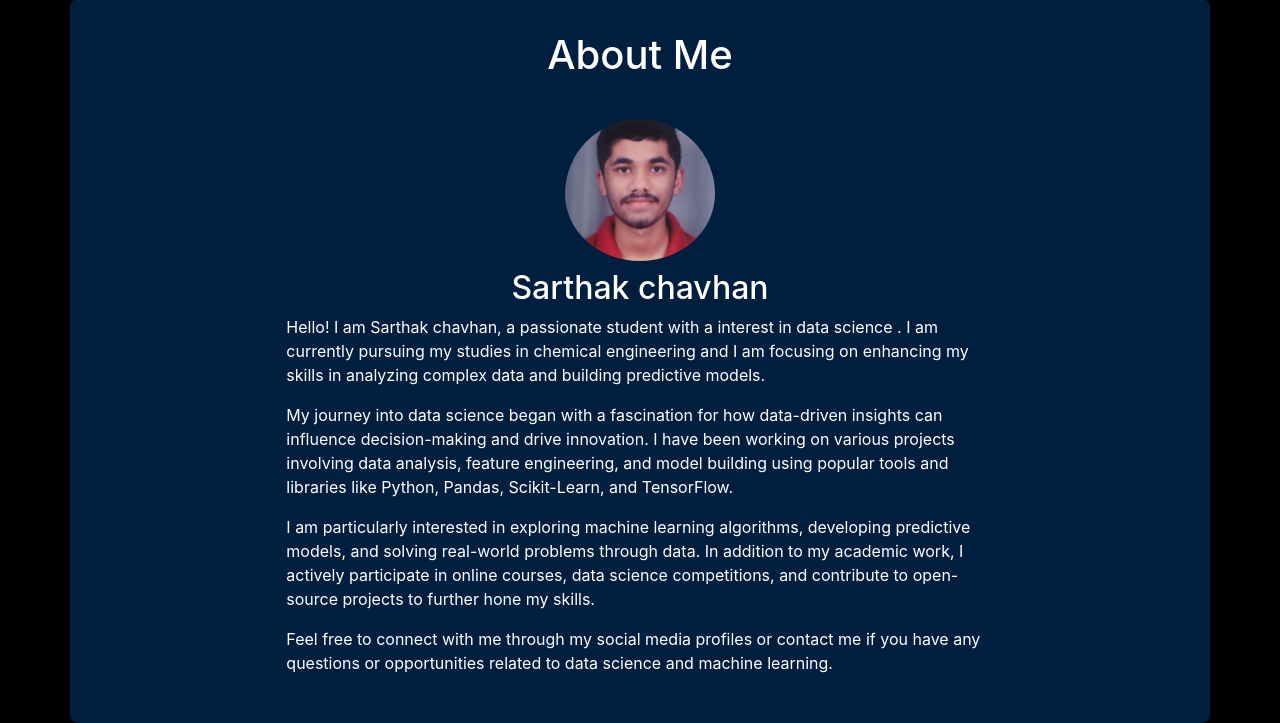
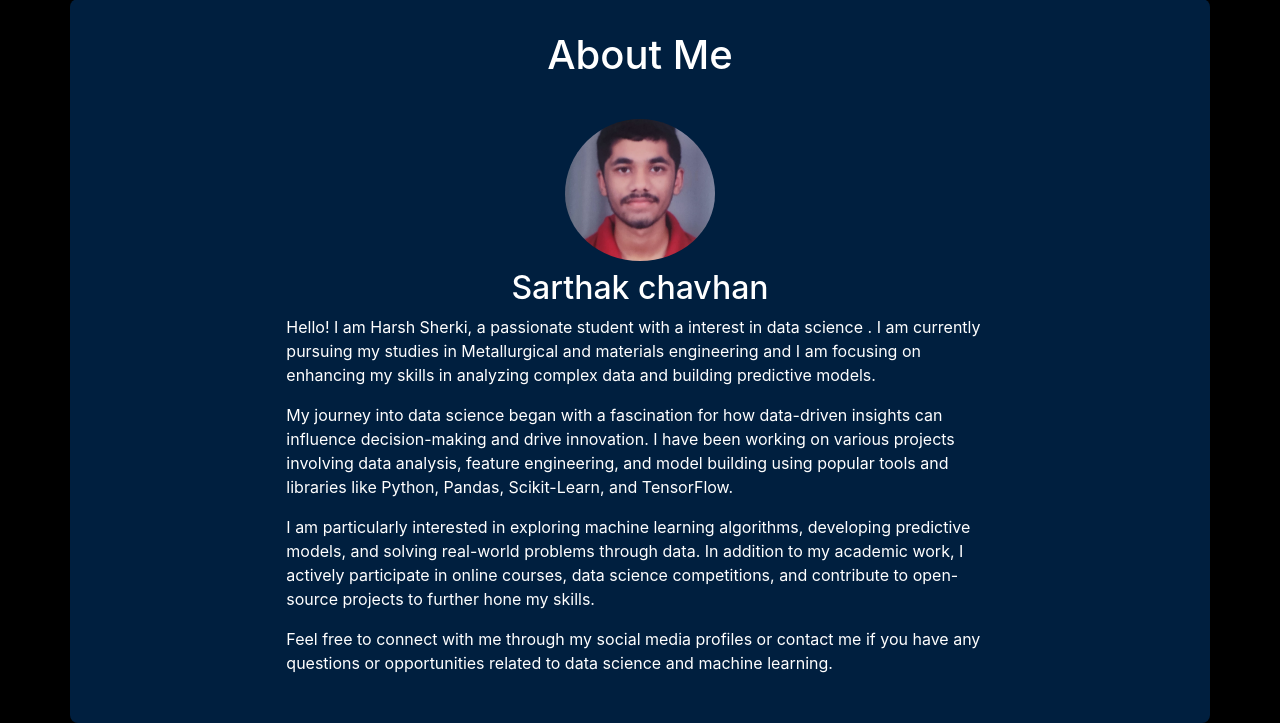
Before and after one commit to Harshsherki/Web-Application-Insurance-Price-Pridiction, a Flask app: page /about in a window 1280 px wide. Shown: the part 105-828 px from the top of the page. Run offline with Flask 3, Linux system fonts and the light colour scheme; parts of the project's set-up code (start-up, migrations or seed data) failed here and were passed over; some libraries are stand-ins or nearby versions.

Commit message:
Update about.html

```diff
--- a/templates/about.html
+++ b/templates/about.html
@@ -74,7 +74,7 @@
 
                 <h2 class="text-center">Sarthak chavhan</h2>
                 <p>
-                    Hello! I am Sarthak chavhan, a passionate student with a interest in data science . I am currently pursuing my studies in chemical engineering and I am focusing on enhancing my skills in analyzing complex data and building predictive models.
+                    Hello! I am Harsh Sherki, a passionate student with a interest in data science . I am currently pursuing my studies in Metallurgical and materials engineering and I am focusing on enhancing my skills in analyzing complex data and building predictive models.
                 </p>
                 <p>
                     My journey into data science began with a fascination for how data-driven insights can influence decision-making and drive innovation. I have been working on various projects involving data analysis, feature engineering, and model building using popular tools and libraries like Python, Pandas, Scikit-Learn, and TensorFlow.
```
